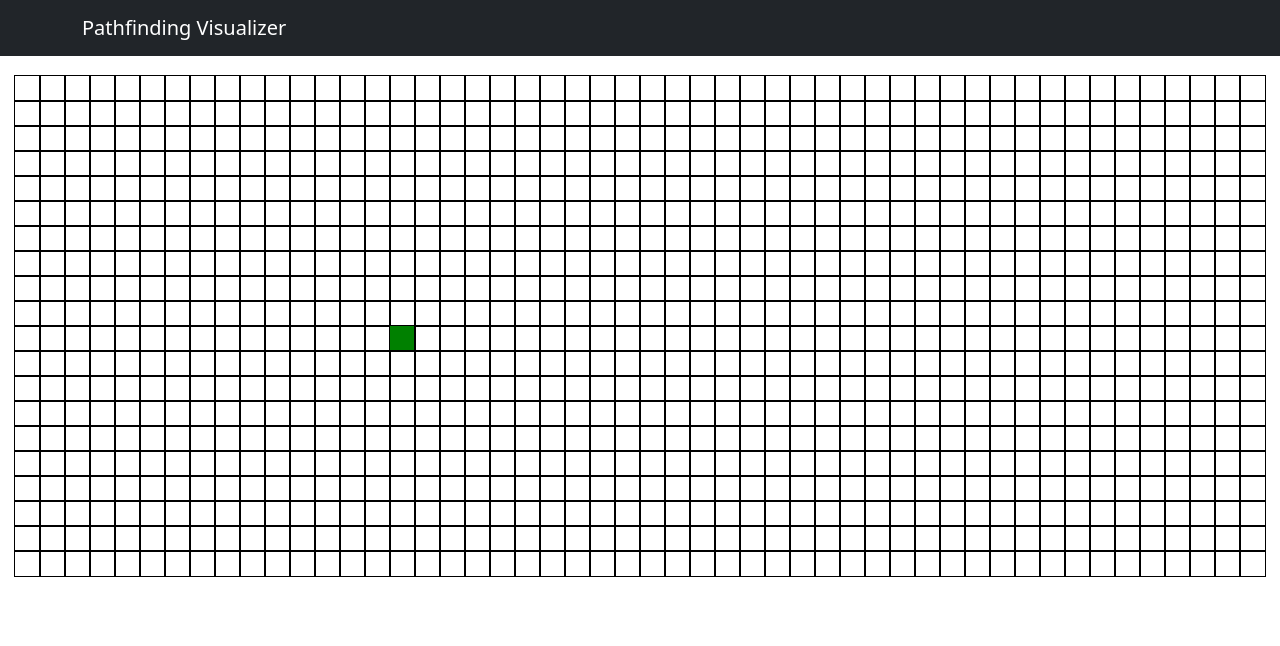
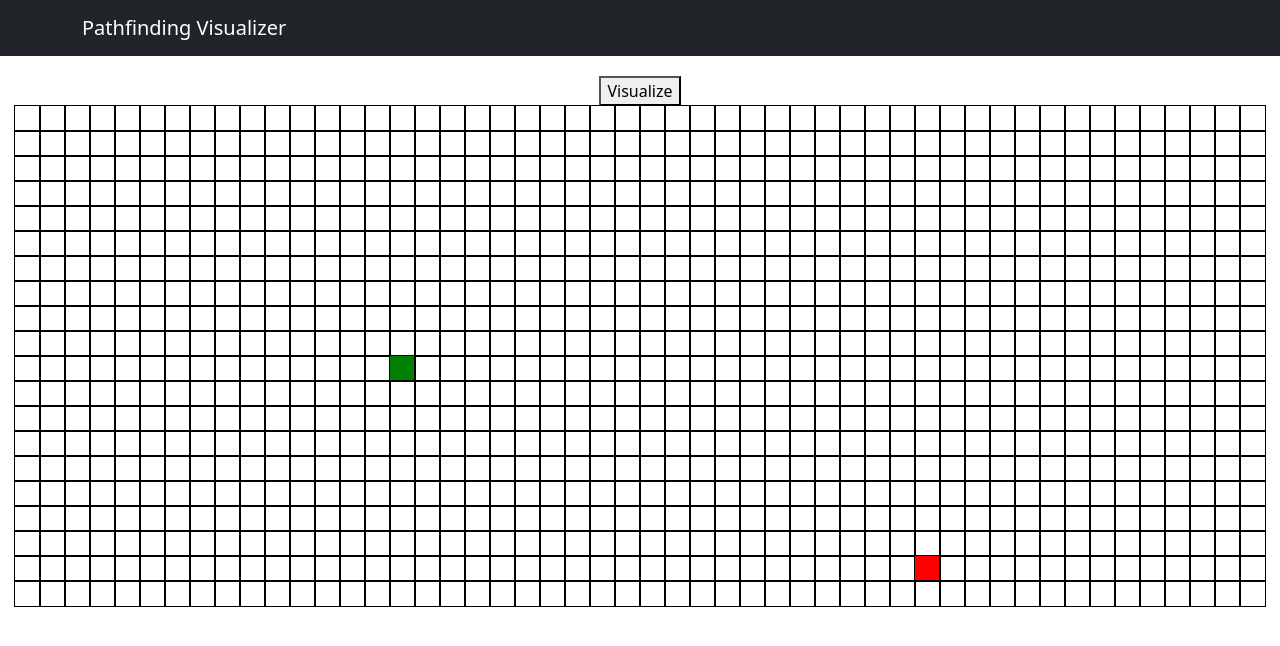
Before and after one commit to Amal31497/pathfinding-visualizer, a React (Create React App) app: page / in a window 1280 px wide. Shown: the top 646 px of the page. Built offline with nearby package versions, Linux system fonts and the light colour scheme.

Commit message:
Finished breadth first search algorithm animation and visualization

```diff
--- a/package.json
+++ b/package.json
@@ -7,7 +7,9 @@
     "@testing-library/react": "^11.2.7",
     "@testing-library/user-event": "^12.8.3",
     "bootstrap": "^5.0.2",
+    "keyframes": "^2.3.0",
     "react": "^17.0.2",
+    "react-animations": "^1.0.0",
     "react-bootstrap": "^2.0.0-beta.4",
     "react-dom": "^17.0.2",
     "react-scripts": "4.0.3",
--- /dev/null
+++ b/src/algorithms/BFS.js
@@ -0,0 +1,99 @@
+// function dikstrasAlgorithm(start, edges){
+//     const numberOfVerticies = edges.length;
+
+//     const minimumDistances = [];
+
+//     for(let i = 0; i < numberOfVerticies; i++){
+//         minimumDistances.push(Infinity);
+//     }
+
+//     minimumDistances[start] = 0;
+
+//     const visited = new Set();
+
+//     while(visited.length < numberOfVerticies){
+//         const [vertex, currentMinDistance] = getVertexWithMinDistance(minimumDistances, visited);
+
+//         if(currentMinDistance === Infinity){
+//             break;
+//         }
+
+//         visited.add(vertex);
+
+//         for(edge of edges[vertex]){
+//             const [destination, distanceToDestination] = edge;
+
+//             if(visited.has(destination)){
+//                 continue;
+//             }
+
+//             let newPathDistance = currentMinDistance + distanceToDestination;
+//             let currentDestinationDistance = minimumDistances[destination];
+//             if(newPathDistance < currentDestinationDistance){
+//                 minimumDistances[destination] = newPathDistance;
+//             }
+//         }
+//     }
+
+//     return minimumDistances.map(dist => dist === Infinity ? -1 : dist);
+// }
+
+// function getVertexWithMinDistance(distances, visited){
+//     let currentMinDistance = Infinity;
+//     let vertex = -1;
+
+//     for(const [vertexIdx, distance] of distances){
+//         if(visited.getVertexWithMinDistance(vertexIdx)){
+//             continue;
+//         }
+
+//         if(distance <= currentMinDistance){
+//             vertex = vertexIdx;
+//             currentMinDistance = distance;
+//         }
+//     }
+
+//     return [vertex, currentMinDistance];
+// }
+
+
+export function BFS(grid, startNodeRow, startNodeCol, finishNodeRow, finishNodeCol){
+    // let currentRow = startNodeRow;
+    // let currentCol = startNodeCol;
+
+    let visitedNodes = [];
+
+    for(let row = 0; row < grid.length; row++){
+        for(let col = 0; col < grid[0].length; col++){
+            grid[row][col].distance = Math.abs(startNodeRow-row) + Math.abs(startNodeCol-col);
+            visitedNodes.push(grid[row][col]);
+        }
+    }
+
+    visitedNodes = visitedNodes.sort((a,b) => a.distance - b.distance);
+
+    const levels = createNodeLevels(visitedNodes);
+
+    return levels;
+}
+
+function createNodeLevels(nodes){
+    let levels = [];
+    let currentLevel = 0;
+    let level = [];
+    for(let i = 0; i < nodes.length; i++){
+
+        if(nodes[i].distance > currentLevel){
+            levels.push(level);
+            level = [];
+            level.push(nodes[i])
+            currentLevel++;
+            continue;
+        }
+        if(nodes[i].distance == currentLevel){
+            level.push(nodes[i]);
+            continue;
+        }
+    }
+    return levels;
+}
--- a/src/components/Grid.js
+++ b/src/components/Grid.js
@@ -1,11 +1,18 @@
-import React from "react";
+import React, { useState, useEffect } from "react";
 import Node from "./Node";
+import { BFS } from "../algorithms/BFS.js";
 import "./Grid.css";
 
 const START_NODE_ROW = 10;
 const START_NODE_COL = 15;
-const FINISH_NODE_ROW = 10;
-const FINISH_NODE_COL = 35;
+const FINISH_NODE_ROW = 18;
+const FINISH_NODE_COL = 36;
+
+
+function Grid() {
+
+    const [grid, setGrid] = useState([]);
+    const [mouseIsPressed, setMouseIsPressed] = useState(false);
 
     const createNode = (col, row) => {
         return {
@@ -21,50 +28,102 @@ const createNode = (col, row) => {
     };
 
     const getInitialGrid = () => {
-    const grid = [];
-    for( let row = 0; row < 20; row++ ){
+        let grid = [];
+        for (let row = 0; row < 20; row++) {
             const currentRow = [];
-        for( let col = 0; col < 50; col++ ){
+            for (let col = 0; col < 50; col++) {
                 currentRow.push(createNode(col, row))
             }
             grid.push(currentRow);
         }
-    return grid;
+        setGrid(grid);
     }
 
-class Grid extends React.Component {
+    useEffect(() => {
+        getInitialGrid();
+    },[])
 
-    constructor(){
-        super();
-        this.state = {
-            grid:[],
-            mouseIsPressed: false
+    function visualizeBFS(){
+        const visitedNodesInOrder = BFS(grid,START_NODE_ROW,START_NODE_COL, FINISH_NODE_ROW, FINISH_NODE_COL);
+        animateBFS(visitedNodesInOrder);
+    }
+
+    function animateBFS(levels){
+        let visitedNodes = [];
+        for(let level = 0; level < levels.length; level++){
+            for(let node = 0; node < levels[level].length; node++){
+                if(levels[level][node].isFinish) return findShortestPath(visitedNodes);
+                visitedNodes.push(levels[level][node])
+                setTimeout(() => {
+                    if(!levels[level][node].isStart)
+                    {
+                        document.getElementById(`node-${levels[level][node].row}-${levels[level][node].col}`).classList.add("node-visited")
+                    }
+                }, 100 * level)
+            }
         }
     }
 
-    componentDidMount() {
-        const grid = getInitialGrid();
-        this.setState({grid})
+    function findShortestPath(nodes){
+        let shortestPath = [];
+        let currentRow = START_NODE_ROW;
+        let currentCol = START_NODE_COL;
+        let currentNode = grid[currentRow][currentCol];
+        shortestPath.push(currentNode);
+
+        while(!currentNode.isFinish && (currentRow !== FINISH_NODE_ROW || currentCol !== FINISH_NODE_COL)){
+            let neighbors = [grid[currentRow+1][currentCol], grid[currentRow-1][currentCol], grid[currentRow][currentCol+1], grid[currentRow][currentCol-1]]
+            let currentSmallestTotalDistance = Infinity;
+            let closestNode;
+            neighbors.forEach(neighborNode => {
+                if (!shortestPath.includes(neighborNode)) {
+                    let currentDistance = Math.abs(neighborNode.row - FINISH_NODE_ROW) + Math.abs(neighborNode.col - FINISH_NODE_COL);
+                    if (currentDistance < currentSmallestTotalDistance) {
+                        currentSmallestTotalDistance = currentDistance;
+                        closestNode = neighborNode;
+                    }
                 }
 
-    render() {
-        const { grid, mouseIsPressed } = this.state;
+            })
+            shortestPath.push(closestNode);
+            currentRow = closestNode.row;
+            currentCol = closestNode.col;
+        }
+        setTimeout(() => {
+            animateShortestPath(shortestPath);
+        }, nodes.length * 4.3)
+
+    }
+
+
+    function animateShortestPath(path){
+        for(let i = 0; i < path.length; i++){
+            setTimeout(() => {
+                if(!path[i].isFinish && !path[i].isStart){
+                    document.getElementById(`node-${path[i].row}-${path[i].col}`).classList.add("shortest-path");
+                }
+            }, 30 * i)
+        }
+    }
 
     return (
         <div className="grid">
+            <button onClick={visualizeBFS}>Visualize</button>
             {grid.map((row, rowIdx) => {
                 return (
                     <div key={rowIdx} className="tableRow">
                         {row.map((node, nodeIdx) => {
-                                const { row, col, isStart, isFinish, isWall } = node;
+                            const { row, col, isStart, isFinish, isWall, isVisited } = node;
                             return (
                                 <Node
                                     key={nodeIdx}
                                     col={col}
                                     row={row}
                                     isStart={isStart}
-                                        isFinsih={isFinish}
+                                    isFinish={isFinish}
                                     isWall={isWall}
+                                    isVisited={isVisited}
+                                    grid={grid}
                                 />
                             )
                         })}
@@ -74,6 +133,5 @@ class Grid extends React.Component {
         </div>
     )
 }
-}
 
 export default Grid;
--- a/src/components/Node.css
+++ b/src/components/Node.css
@@ -5,10 +5,34 @@
     display:inline-block;
 }
 
+.node-start {
+    background-color: green;
+}
+
 .node-finish {
     background-color: red;
 }
 
-.node-start {
-    background-color: green;
+.node-wall{
+    background-color: black;
 }
+
+.hover{
+    outline:solid 4px black;
+}
+
+.shortest-path{
+    background-color: aquamarine !important;
+}
+
+
+.node-visited{
+    background-color: grey;
+    animation-name: visitNode;
+    animation-duration: 0.4s;
+}
+
+@keyframes visitNode {
+    from{background-color: rgb(57, 138, 215);}
+    to{background-color: rgb(113, 140, 160);}
+}
--- a/src/components/Node.js
+++ b/src/components/Node.js
@@ -1,36 +1,60 @@
-import React from "react";
+import React,{ useEffect, useState } from "react";
+import Grid from "./Grid";
 import "./Node.css";
 
-export default class Node extends React.Component {
-    render() {
 
-        const {
-            col,
-            row,
-            isFinish,
-            isStart,
-            isWall,
-            // onMouseDown,
-            // onMouseUp,
-            // onMouseEnter
-        } = this.props;
+export default function Node(props){
 
-        const nodeClassName = isFinish
-        ? "node-finish"
-        : isStart
-        ? "node-start"
-        : isWall
-        ? "node-wall"
-        : "";
+
+        const [col, setCol] = useState();
+        const [row, setRow] = useState();
+        const [isFinish, setIsFinish] = useState();
+        const [isStart, setIsStart] = useState();
+        const [isWall, setIsWall] = useState();
+        const [isVisited, setIsVisited] = useState();
+        const [grid, setGrid] = useState();
+
+        useEffect(() => {
+            setCol(props.col);
+            setRow(props.row);
+            setIsFinish(props.isFinish);
+            setIsStart(props.isStart);
+            setIsWall(props.isWall);
+            setIsVisited(props.isVisited);
+            setGrid(props.grid)
+        },[props.col,props.row,props.isFinish,props.isStart,props.isWall,props.isVisited,props.grid])
+
+
+
+        const [mouseOver, setMouseOver] = useState(false);
+
+        let nodeClassName = "";
+
+        if(isFinish){
+            nodeClassName = "node-finish"
+        } else if(isStart){
+            nodeClassName = "node-start"
+        } else if(isWall){
+            nodeClassName = "node-wall"
+        } else if(isVisited){
+            nodeClassName = "node-visited"
+        } else {
+            nodeClassName = ""
+        }
+
+        function buildWall(event,row,col){
+            event.preventDefault();
+            document.getElementById(`node-${row}-${col}`).classList.add("node-wall");
+        }
 
         return (
             <div
                 id={`node-${row}-${col}`}
-                className={`node ${nodeClassName}`}
-                // onMouseDown={() => onMouseDown(row, col)}
+                className={`node ${nodeClassName} ${mouseOver == true ? "hover" : ""}`}
+                onClick={(event) => buildWall(event,row, col)}
                 // onMouseUp={() => onMouseUp()}
-                // onMouseEnter={() => onMouseEnter(row, col)}
+                // onMouseEnter={() => setMouseOver(true)}
+                // onMouseLeave={() => setMouseOver(false)}
             ></div>
         )
-    }
 }
```
Also changed, not shown: 1 other file (tests, documents, lock files or other folders). Lines whose indentation alone changed are shown as unchanged.
